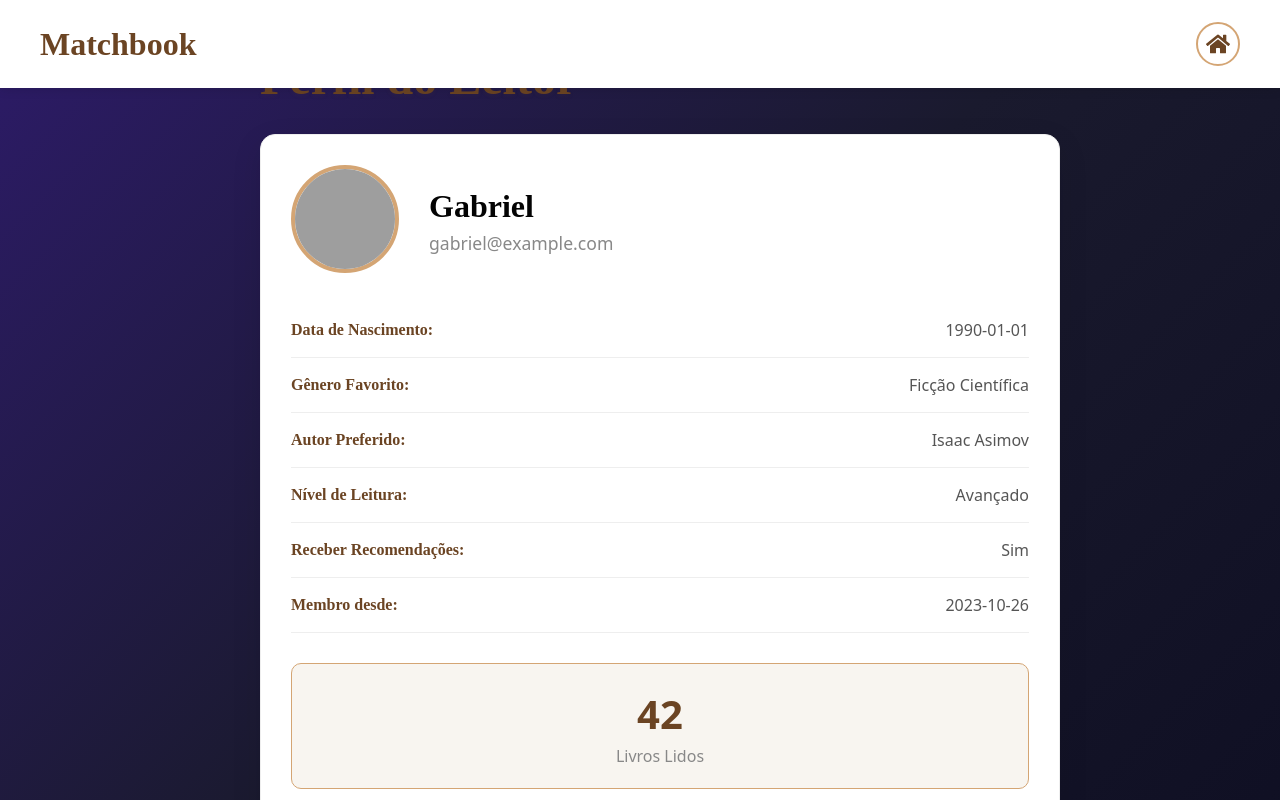
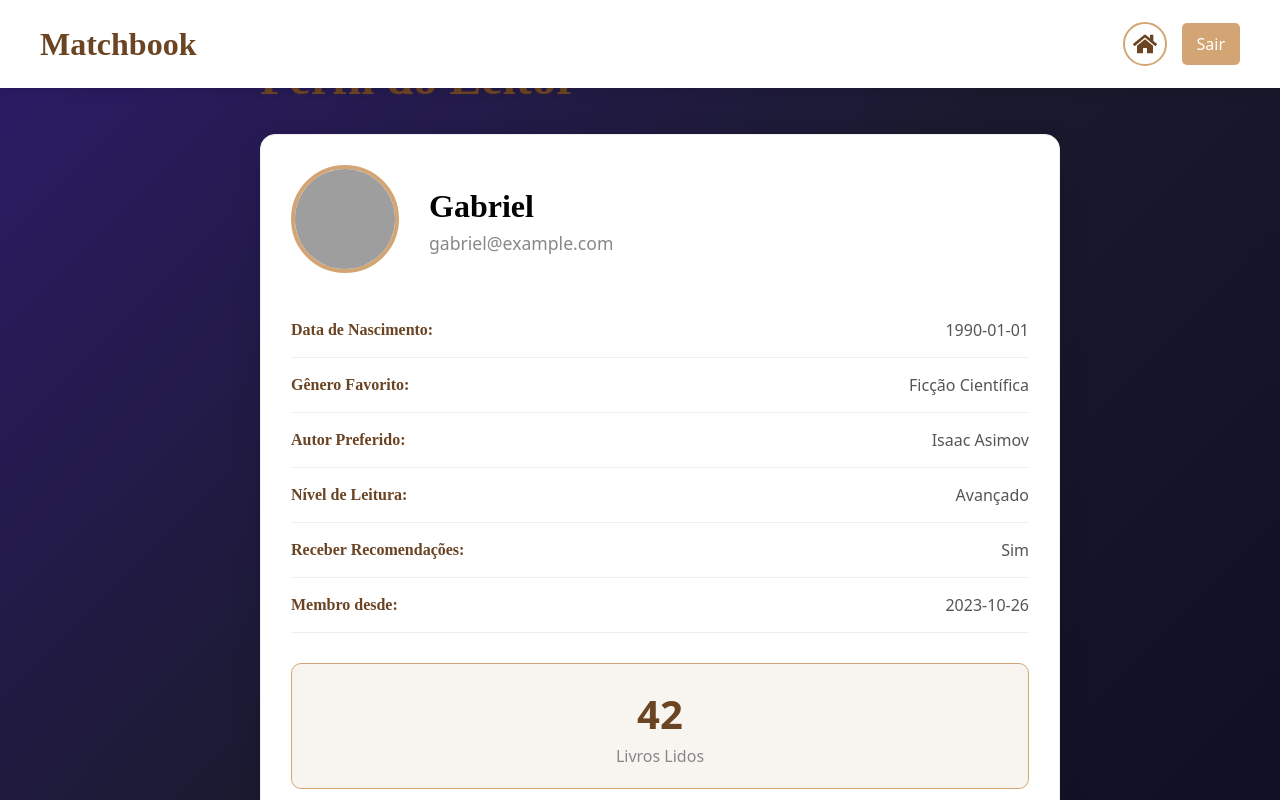
Before and after one commit to GabrielFVDev/MatchBook, a React (Vite) app: page /profile in a window 1280 px wide. Built offline with nearby package versions, Linux system fonts and the light colour scheme; grey boxes are pictures that could not be loaded.

Commit message:
feat: add logout functionality and improve header navigation layout

```diff
--- a/src/components/Header/index.jsx
+++ b/src/components/Header/index.jsx
@@ -1,15 +1,22 @@
 
-import { Link, useLocation } from "react-router-dom";
-import { HeaderContainer, Logo, IconWrapper } from "./styles.module.jsx";
-import { FaUser, FaHome } from "react-icons/fa";
+import { Link, useLocation, useNavigate } from "react-router-dom";
+import { HeaderContainer, Logo, IconWrapper, LogoutButton, NavigationContainer } from "./styles.module.jsx";
+import { FaUser, FaHome, FaSignOutAlt } from "react-icons/fa";
 
 export default function Header() {
     const location = useLocation();
+    const navigate = useNavigate();
     const isProfilePage = location.pathname === "/profile";
+
+    const handleLogout = () => {
+        // In a real application, you would clear user session/token here
+        navigate("/");
+    };
 
     return (
         <HeaderContainer>
             <Logo to="/">Matchbook</Logo>
+            <NavigationContainer>
                 {isProfilePage ? (
                     <Link to="/home">
                         <IconWrapper>
@@ -23,6 +30,10 @@
                         </IconWrapper>
                     </Link>
                 )}
+                <LogoutButton onClick={handleLogout}>
+                    Sair
+                </LogoutButton>
+            </NavigationContainer>
         </HeaderContainer>
     );
 }
--- a/src/components/Header/styles.module.jsx
+++ b/src/components/Header/styles.module.jsx
@@ -42,3 +42,25 @@
         transform: translateY(-2px);
     }
 `;
+
+export const NavigationContainer = styled.div`
+    display: flex;
+    align-items: center;
+    gap: 15px;
+`;
+
+export const LogoutButton = styled.button`
+    background-color: #d4a574;
+    color: #fff;
+    padding: 10px 15px;
+    border: none;
+    border-radius: 5px;
+    cursor: pointer;
+    font-size: 1em;
+    transition: all 0.3s ease;
+
+    &:hover {
+        background-color: #c09060;
+        transform: translateY(-2px);
+    }
+`;
--- a/src/pages/profile/index.jsx
+++ b/src/pages/profile/index.jsx
@@ -1,4 +1,3 @@
-
 import { PageWrapper } from "../../components/PageWrapper";
 import Header from "../../components/Header";
 import { Title } from "../../components/Title";
@@ -15,7 +14,6 @@
     StatBox
 } from "./styles.module.jsx";
 
-// Mock de dados do usuário - substitua com dados reais da API
 const user = {
     nome: "Gabriel",
     email: "gabriel@example.com",
```
Also changed, not shown: 1 other file (tests, documents, lock files or other folders). Lines whose indentation alone changed are shown as unchanged.
